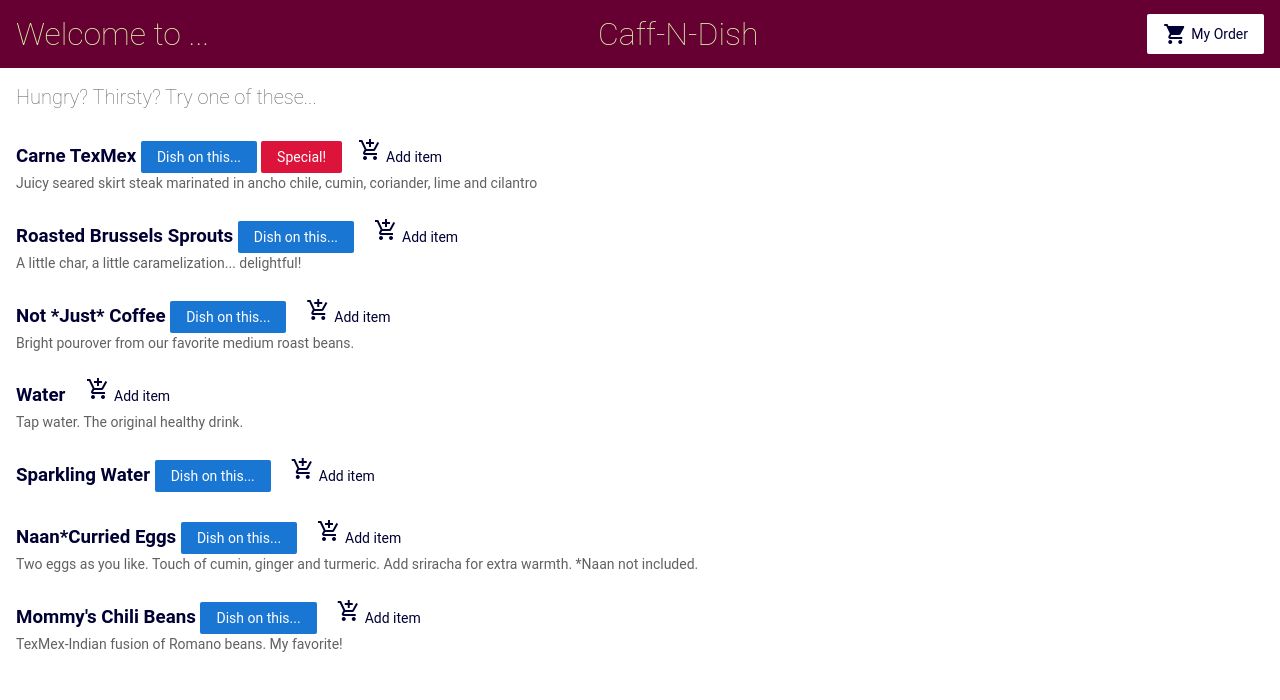
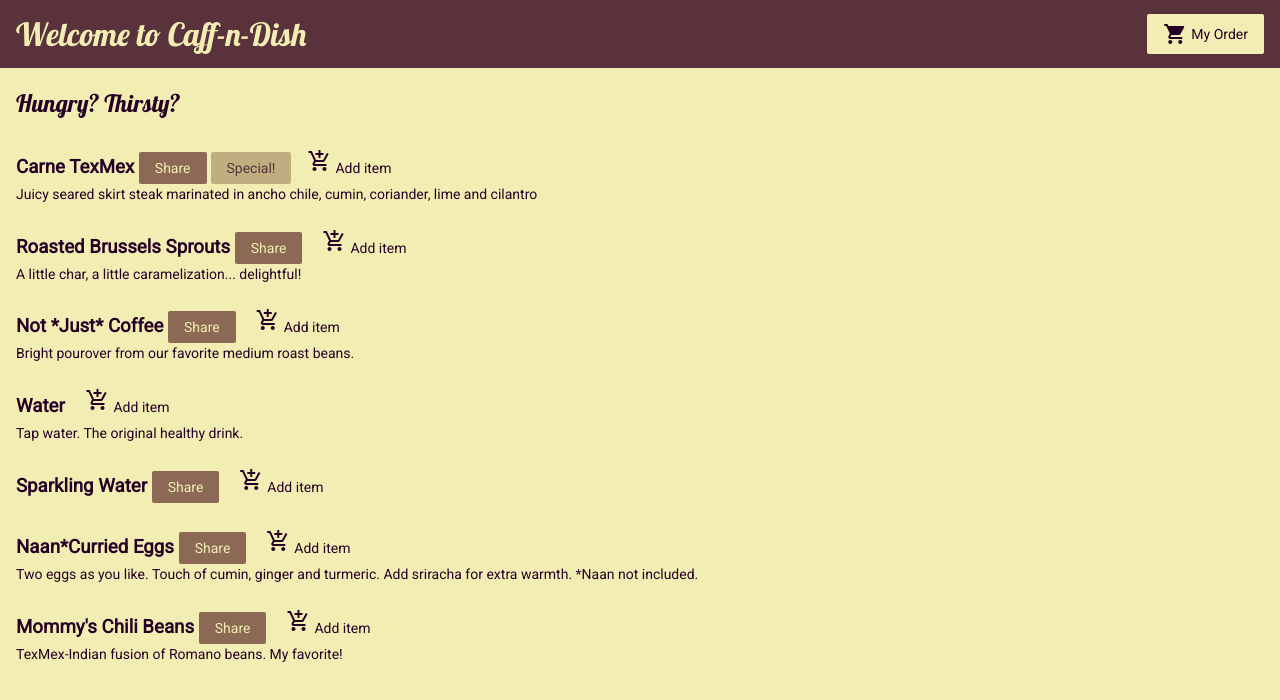
Before and after one commit to whysinati/ng-ecomm, an Angular app: page / in a window 1280 px wide. Shown: the top 700 px of the page. Built offline with nearby package versions, Linux system fonts and the light colour scheme.

Commit message:
nicer looking :)

```diff
--- a/src/app/app.component.ts
+++ b/src/app/app.component.ts
@@ -6,5 +6,5 @@ import { Component } from '@angular/core';
   styleUrls: ['./app.component.scss']
 })
 export class AppComponent {
-  title = 'Caff-N-Dish';
+  title = 'Caff-n-Dish';
 }
--- a/src/app/extras/extras.component.html
+++ b/src/app/extras/extras.component.html
@@ -1,4 +1,4 @@
-<h3>Extras Costs</h3>
+<h3>Extras - Pricing</h3>
 
 <div class="shipping-item" *ngFor="let extras of extrasCosts | async">
   <span>{{ extras.type }}</span>
--- a/src/app/item-details/item-details.component.html
+++ b/src/app/item-details/item-details.component.html
@@ -10,5 +10,5 @@
   {{ item.description }}
 </p>
 
-<p><b>INGREDIENTS: </b>{{ item.ingredients }}</p>
+<p *ngIf="item.ingredients"><b>INGREDIENTS: </b>{{ item.ingredients }}</p>
 </div>
--- a/src/app/menu-specials/menu-specials.component.html
+++ b/src/app/menu-specials/menu-specials.component.html
@@ -1,3 +1,3 @@
 <p style="margin-bottom: 0;" *ngIf="item.special">
-  <button style="background-color: crimson;" (click)="notify.emit()">Special!</button>
+  <button style="background-color:#bfaf80; color: #59323c;" (click)="notify.emit()">Special!</button>
 </p>
--- a/src/app/menu/menu.component.html
+++ b/src/app/menu/menu.component.html
@@ -1,4 +1,4 @@
-<h2>Hungry? Thirsty? Try one of these...</h2>
+<h2>Hungry? Thirsty?</h2>
 
 <div *ngFor="let item of menu; index as itemId">
 
@@ -8,8 +8,8 @@
             {{ item.name }}
         </a>
         <div style="display: inline-block;" *ngIf="item.price > 0">
-                <button style="display: inline-block;" [title]="'Share'" (click)="share()">
-                    Dish on this...
+                <button style="display: inline-block;" [title]="'Dish on this...'" (click)="share()">
+                    Share
                 </button>
                 <app-menu-specials style="display: inline-block; padding-left: 4px;"
                     [item]="item"
--- a/src/app/order/order.component.html
+++ b/src/app/order/order.component.html
@@ -1,15 +1,16 @@
 <h3>My Order</h3>
-<p>
-  <a routerLink="/extras">Extras Costs</a>
-</p>
+
 <div class="cart-item" *ngFor="let item of items">
   <span>{{ item.name }}</span>
   <span>{{ item.price | currency }}</span>
   <span>
       <button (click)="delFromOrder(item)" class="button fancy-button"><i
         class="material-icons">remove_shopping_cart</i>Remove</button>
-  </span>
+      </span>
 </div>
+<p>
+  <a routerLink="/extras">Extras - Pricing</a>
+</p>
 
 <form [formGroup]="orderForm" (ngSubmit)="onSubmit(orderForm.value)">
 
@@ -27,8 +28,9 @@
     <input id="address" type="text" formControlName="address">
   </div>
 
-  <button class="button" type="submit">PLACE ORDER</button>
+  <button style="vertical-align: text-bottom; margin-right: 16px;" class="button" type="submit">PLACE ORDER</button>
+
+  <button (click)="clearOrder()" class="button fancy-button"><i
+   class="material-icons">remove_shopping_cart</i>Clear Order</button>
+
 </form>
-
-<button (click)="clearOrder()" class="button fancy-button"><i
-  class="material-icons">remove_shopping_cart</i>Clear Order</button>
--- a/src/app/top-bar/top-bar.component.html
+++ b/src/app/top-bar/top-bar.component.html
@@ -1,12 +1,12 @@
-<div style="text-align:center">
-  <h1>
-    Welcome to ... <!-- {{ title }}! -->
+<!-- <div style="text-align:center"> -->
+  <!-- <h1> -->
+  <!--  Welcome to ... {{ title }}! -->
     <!-- future functionality: use @Input to bring in main [title] -->
-  </h1>
-</div>
+  <!-- </h1> -->
+<!-- </div> -->
 
 <a [routerLink]="['/']">
-  <h1>Caff-N-Dish</h1>
+  <h1>Welcome to Caff-n-Dish</h1>
 </a>
 
 <a [routerLink]="['/order']" class="button fancy-button"><i
--- a/src/styles.scss
+++ b/src/styles.scss
@@ -1,9 +1,11 @@
 /* You can add global styles to this file, and also import other style files */
 /* Global Styles */
 
+@import url('https://fonts.googleapis.com/css?family=Lobster|Roboto&display=swap');
 * {
   font-family: 'Roboto', Arial, sans-serif;
-  color: #616161;
+  color:#260126; // #616161;
+  background: #F2EEB3;
   box-sizing: border-box;
   -webkit-font-smoothing: antialiased;
   -moz-osx-font-smoothing: grayscale;
@@ -25,11 +27,13 @@ router-outlet + *  {
 /* Text */
 
 h1 {
+  font-family: 'Lobster', cursive;
   font-size: 32px;
 }
 
 h2 {
-  font-size: 20px;
+  font-family: 'Lobster', cursive;
+  font-size: 24px;
 }
 
 h1, h2 {
@@ -44,7 +48,7 @@ p {
 
 a {
   cursor: pointer;
-  color: #000033;//#1976d2;
+  color: #260126;//#1976d2;
   text-decoration: none;
 }
 
@@ -60,6 +64,7 @@ input {
   padding: 8px;
   margin-bottom: 16px;
   border: 1px solid #BDBDBD;
+  background: white;
 }
 
 label {
@@ -78,8 +83,8 @@ label {
   border-radius: 2px;
   font-size: 14px;
   cursor: pointer;
-  background-color: #1976d2;
-  color: white;
+  background-color:#8c6954;// #1976d2;
+  color: #f2eeb3; //white;
   border: none;
 }
 
@@ -96,12 +101,12 @@ label {
 /* Fancy Button */
 
 .fancy-button {
-  background-color: white;
-  color: #000033;//#1976d2;
+  background-color: #F2EEB3;// white;
+  color: #260126;//#1976d2;
 }
 
 .fancy-button i.material-icons {
-  color: #000033;//#1976d2;
+  color: #260126;//#1976d2;
   padding-right: 4px;
 }
 
@@ -110,7 +115,7 @@ label {
 app-top-bar {
   width: 100%;
   height: 68px;
-  background: rgb(102,0,51);// #663366;;// #1976d2;
+  background: #59323C;// rgb(102,0,51);// #663366;;// #1976d2;
   padding: 16px;
   display: flex;
   flex-direction: row;
@@ -119,7 +124,8 @@ app-top-bar {
 }
 
 app-top-bar h1 {
-  color: rgb(218, 247, 166);// white;
+  color: #F2EEB3;//rgb(218, 247, 166);// white;
+  background: #59323c;
   margin: 0;
 }
 
@@ -135,12 +141,23 @@ app-top-bar h1 {
   padding: 16px 32px;
   margin-bottom: 8px;
   border-radius: 2px;
-  background-color: #EEEEEE;
+  background-color: white;//#BFAF80;//#EEEEEE;
 }
 
+span {
+  background: white;
+}
 
 /*
 Copyright Google LLC. All Rights Reserved.
 Use of this source code is governed by an MIT-style license that
 can be found in the LICENSE file at http://angular.io/license
 */
+
+/*ADOBE COLOR*/
+/* Color Theme Swatches in Hex */
+.Vintage-Romantic-1-hex { color: #59323C; }
+.Vintage-Romantic-2-hex { color: #260126; }
+.Vintage-Romantic-3-hex { color: #F2EEB3; }
+.Vintage-Romantic-4-hex { color: #BFAF80; }
+.Vintage-Romantic-5-hex { color: #8C6954; }
```
